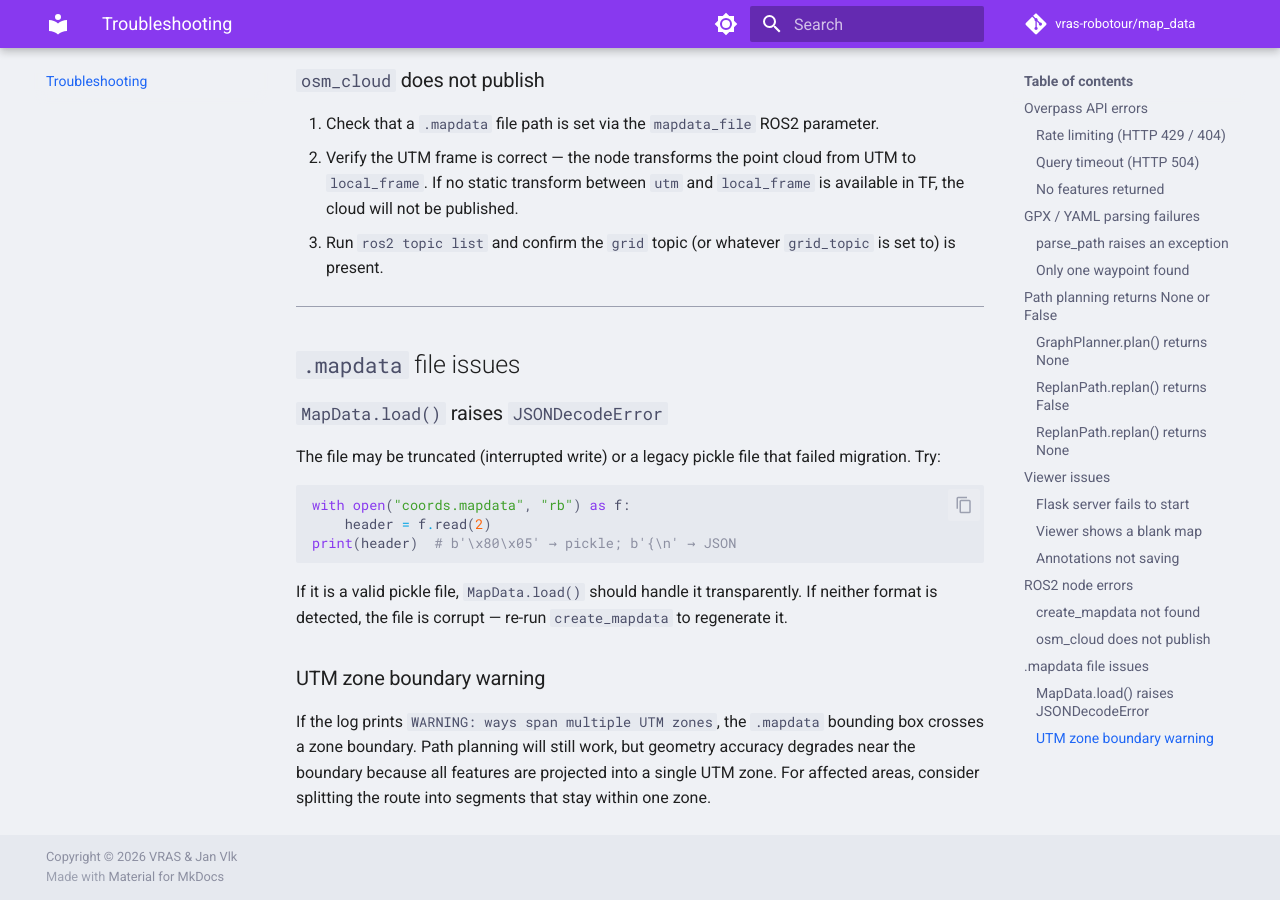
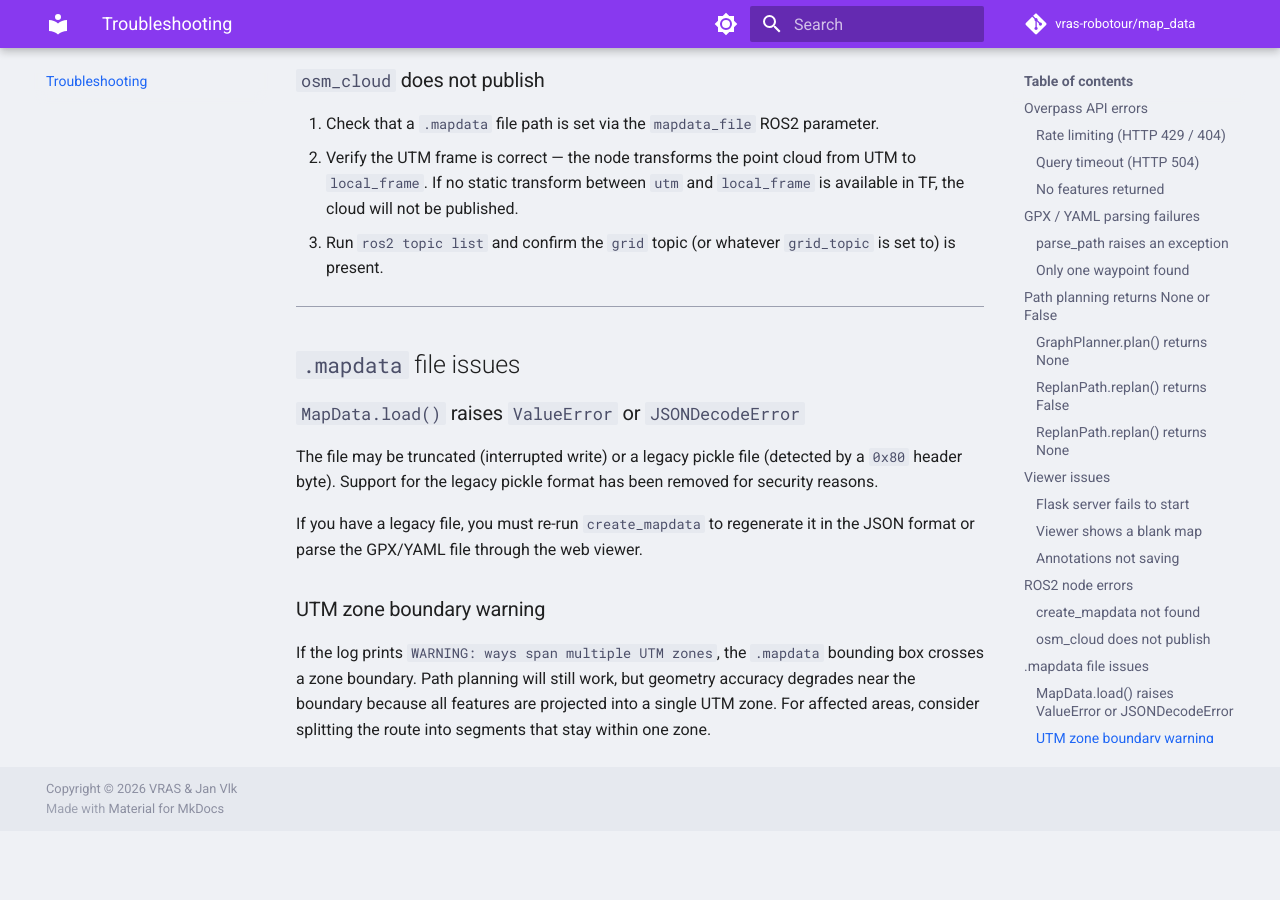
Before and after one commit to vras-robotour/map_data, an MkDocs documentation site: the page built from docs/troubleshooting.md, in a window 1280 px wide and 900 px high, scrolled down 3001 px. Built offline with MkDocs 1.6.1 and Material for MkDocs 9.7.7, drawn with Linux system fonts in a browser that asks for light colours; comment, search, counter and statistics services are not loaded; after the commit the page ends 3832 px from its top, so only the background shows below that.

Commit message:
remove legacy pickle files
- security

````diff
--- a/docs/troubleshooting.md
+++ b/docs/troubleshooting.md
@@ -104,17 +104,11 @@ After that, use `ros2 run map_data create_mapdata ...` rather than calling the s
 
 ## `.mapdata` file issues
 
-### `MapData.load()` raises `JSONDecodeError`
+### `MapData.load()` raises `ValueError` or `JSONDecodeError`
 
-The file may be truncated (interrupted write) or a legacy pickle file that failed migration. Try:
+The file may be truncated (interrupted write) or a legacy pickle file (detected by a `0x80` header byte). Support for the legacy pickle format has been removed for security reasons.
 
-```python
-with open("coords.mapdata", "rb") as f:
-    header = f.read(2)
-print(header)  # b'\x80\x05' → pickle; b'{\n' → JSON
-```
-
-If it is a valid pickle file, `MapData.load()` should handle it transparently. If neither format is detected, the file is corrupt — re-run `create_mapdata` to regenerate it.
+If you have a legacy file, you must re-run `create_mapdata` to regenerate it in the JSON format or parse the GPX/YAML file through the web viewer.
 
 ### UTM zone boundary warning
 
````
Also changed, not shown: docs/dev/architecture.md (+1 -1 lines), docs/dev/changelog.md (+1 -1 lines), docs/dev/data_formats.md (+2 -2 lines), docs/dev/todo.md (+0 -6 lines), 1 other file.
